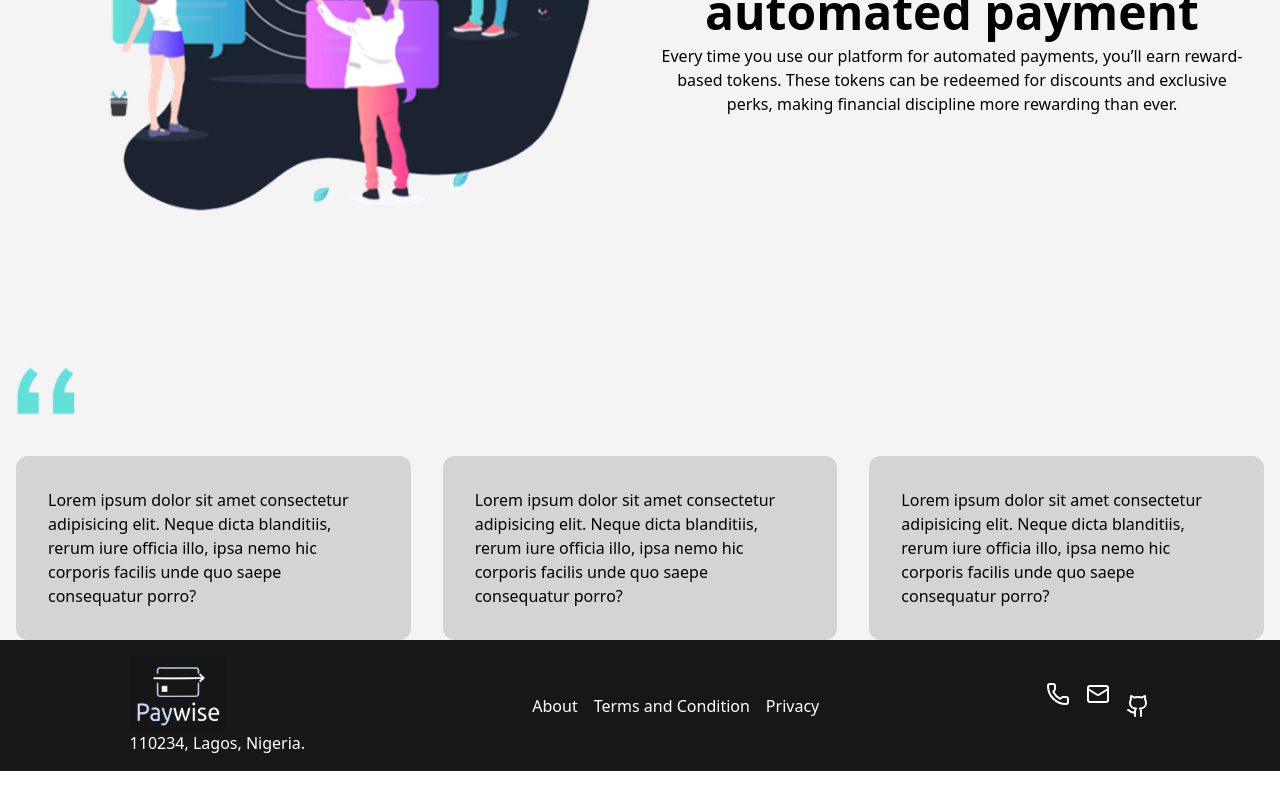
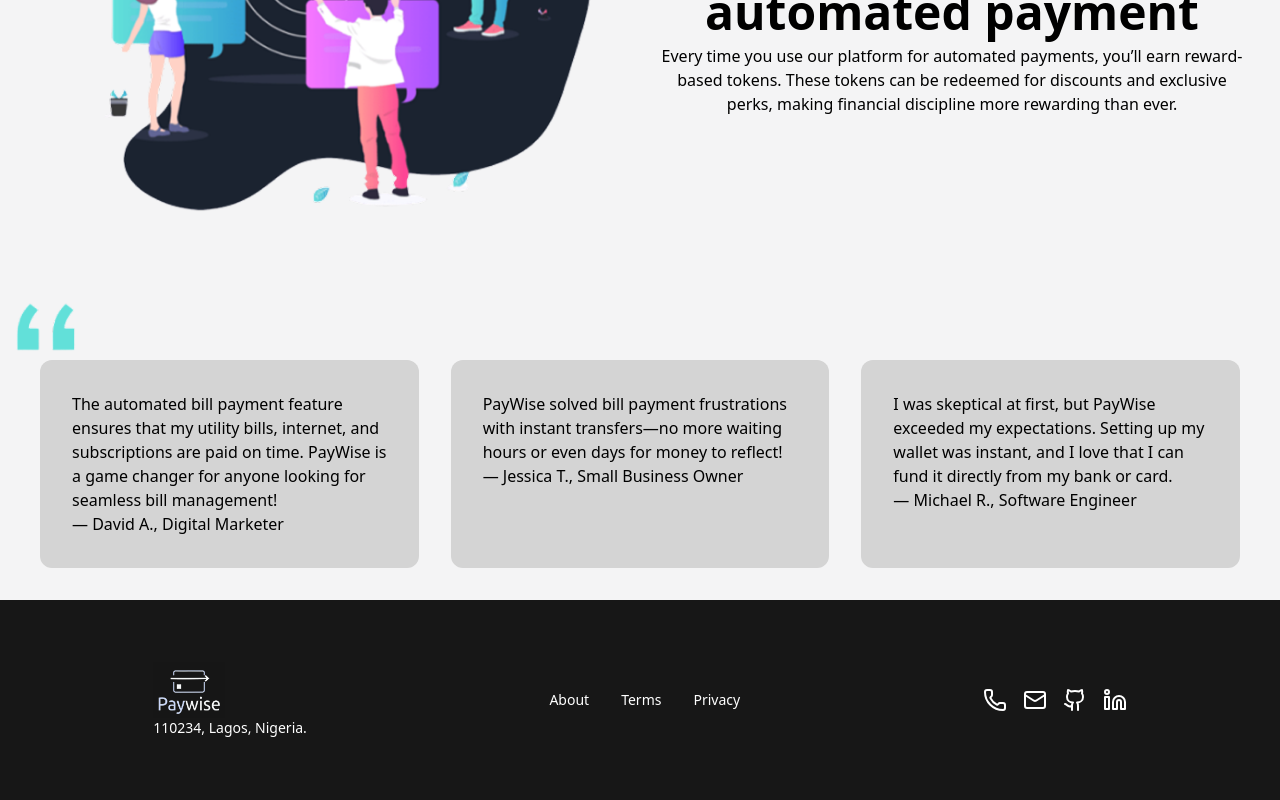
Before and after one commit to OperaCode/PayWise, a React (Vite) app in the folder client/: page / in a window 1280 px wide. Shown: the part 2230-3030 px from the top of the page. Before the commit the page ends 3001 px from the top, so only its background shows below. Built offline with nearby package versions, Linux system fonts and the light colour scheme.

Commit message:
landingpageenhance

```diff
--- a/client/src/Pages/landingPage.jsx
+++ b/client/src/Pages/landingPage.jsx
@@ -77,16 +77,21 @@ const LandingPage = () => {
                     </div>
 
                     {/* Testimonials */}
-                    <div className='mt-16'>
-                        <div className='text-center'>
+                    <div className=''>
+                        <div className=''>
                             <img src={quote} alt="Testimonials" className=' w-16' />
                         </div>
-                        <div className='grid md:grid-cols-3 gap-8 mt-8'>
-                            <div className='bg-neutral-300 p-8 rounded-xl'>Lorem ipsum dolor sit amet consectetur adipisicing elit. Neque dicta blanditiis, rerum iure officia illo, ipsa nemo hic corporis facilis unde quo saepe consequatur porro?</div>
-                            <div className='bg-neutral-300 p-8 rounded-xl'>Lorem ipsum dolor sit amet consectetur adipisicing elit. Neque dicta blanditiis, rerum iure officia illo, ipsa nemo hic corporis facilis unde quo saepe consequatur porro?</div>
-                            <div className='bg-neutral-300 p-8 rounded-xl'>Lorem ipsum dolor sit amet consectetur adipisicing elit. Neque dicta blanditiis, rerum iure officia illo, ipsa nemo hic corporis facilis unde quo saepe consequatur porro?</div>
+                        <div className='grid md:grid-cols-3 gap-8 mb-8 px-6'>
+                            <div className='bg-neutral-300 p-8 rounded-xl'>The automated bill payment feature ensures that my utility bills, internet, and subscriptions are paid on time. PayWise is a game changer for anyone looking for seamless bill management!
+                            <br /><span> — David A., Digital Marketer</span></div>
+                            <div className='bg-neutral-300 p-8 rounded-xl'>PayWise solved bill payment frustrations with instant transfers—no more waiting hours or even days for money to reflect!
+                            <br /><span> — Jessica T., Small Business Owner</span>
+                            </div>
+                            <div className='bg-neutral-300 p-8 rounded-xl'>I was skeptical at first, but PayWise exceeded my expectations. Setting up my wallet was instant, and I love that I can fund it directly from my bank or card.
+                            <br /><span>— Michael R., Software Engineer</span></div>
+                            </div>
                         </div>
-                    </div>
+
                 </div>
 
                 {/* Footer */}
--- a/client/src/components/Footer.jsx
+++ b/client/src/components/Footer.jsx
@@ -4,28 +4,31 @@ import logo from "../assets/paywise-logo.png"
 import { Phone } from 'lucide-react';
 import { Mail } from 'lucide-react';
 import { Github } from 'lucide-react';
+import { Linkedin } from 'lucide-react';
+
 
 
 const Footer = () => {
     return (
         <>
-            <footer className='flex items-center w-full justify-around p-4 bg-neutral-900 text-white' >
+            <footer className='flex items-center w-full justify-around p-8 bg-neutral-900 text-white h-50' >
                 <div className='flex flex-col '>
-                    <img src={footerlogo} alt="" className='w-24' />
-                    <p>110234, Lagos, Nigeria.</p>
+                    <img src={footerlogo} alt="" className='w-18' />
+                    <p className='text-sm'>110234, Lagos, Nigeria.</p>
                 </div>
                 <div className=''>
-                    <ul className='hover:cursor-pointer md:flex gap-4'>
+                    <ul className='hover:cursor-pointer md:flex gap-8 text-sm'>
                         <li>About</li>
-                        <li>Terms and Condition</li>
+                        <li>Terms</li>
                         <li>Privacy</li>
                     </ul>
                 </div>
-                <div className='items-center'>
-                    <ul className='space-y-6 hover:cursor-pointer md:flex gap-4 items-center'>
-                        <l><Phone/></l>
-                        <l><Mail/></l>
-                        <l><Github/></l>
+                <div className=''>
+                    <ul className=' hover:cursor-pointer md:flex gap-4 items-center'>
+                        <li><Phone/></li>
+                        <li><Mail/></li>
+                        <li><Github/></li>
+                        <li><Linkedin/></li>
                     </ul>
                 </div>
             </footer>
--- a/client/src/components/Header.jsx
+++ b/client/src/components/Header.jsx
@@ -1,5 +1,5 @@
 import React from 'react';
-import { useContext } from "react";
+import { useContext,useEffect } from "react";
 import { ThemeContext } from "../context/ThemeContext";
 import { Moon, Sun } from "lucide-react";
 import Logo from "../assets/paywise-logo.png"
@@ -7,6 +7,8 @@ import Logo from "../assets/paywise-logo.png"
 
 const Header = () => {
     const { theme, toggleTheme } = useContext(ThemeContext);
+
+
 
     return (
         <header className="bg-zinc-100 shadow-sm fixed w-full top-0 z-0 ">
--- a/client/src/context/ThemeContext.jsx
+++ b/client/src/context/ThemeContext.jsx
@@ -1,4 +1,3 @@
-
 import React from 'react';
 import { createContext, useState, useEffect } from "react";
 
@@ -8,7 +7,7 @@ export const ThemeProvider = ({ children }) => {
   const [theme, setTheme] = useState(localStorage.getItem("theme") || "light");
 
   useEffect(() => {
-    // document.documentElement.classList.toggle("dark", theme === "dark");
+    document.documentElement.classList.toggle("dark", theme === "dark");
     localStorage.setItem("theme", theme);
   }, [theme]);
 
--- a/client/src/index.css
+++ b/client/src/index.css
@@ -1 +1,3 @@
 @import "tailwindcss";
+
+/* @custom-variant dark (&:where([data-theme=dark], [data-theme=dark] *)); */
--- a/client/vite.config.js
+++ b/client/vite.config.js
@@ -1,7 +1,8 @@
+
 import { defineConfig } from 'vite'
 import tailwindcss from '@tailwindcss/vite'
 export default defineConfig({
   plugins: [
     tailwindcss(),
   ],
-})
+});
```
Also changed, not shown: client/package.json (+4 -4 lines), 1 other file (tests, documents, lock files or other folders).
